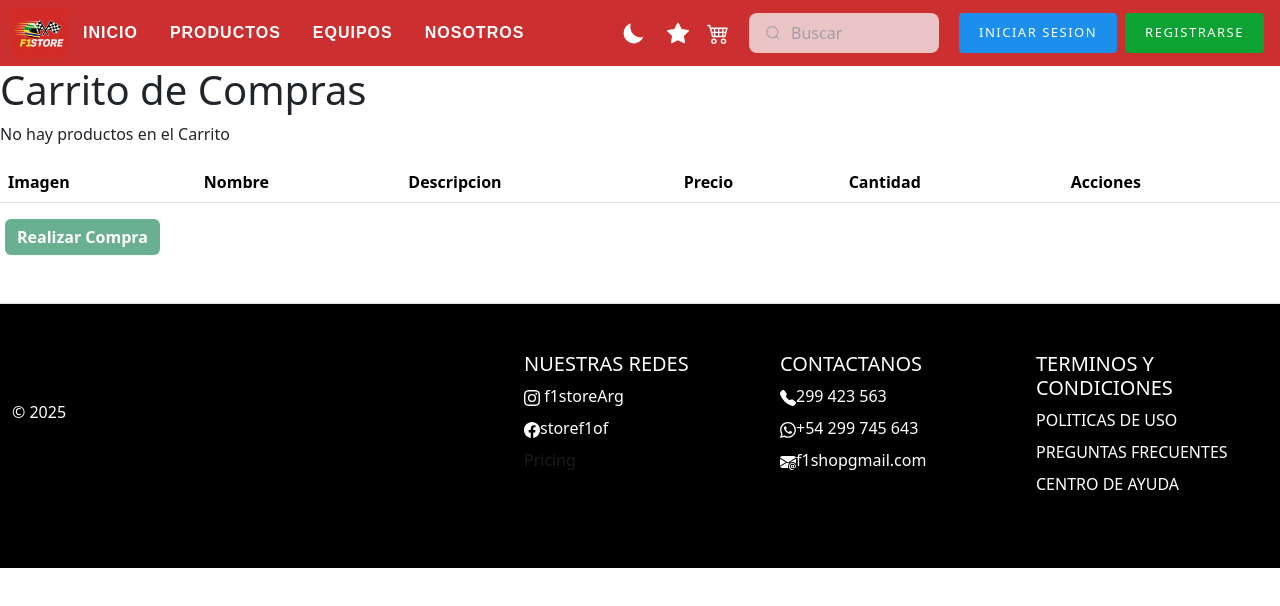
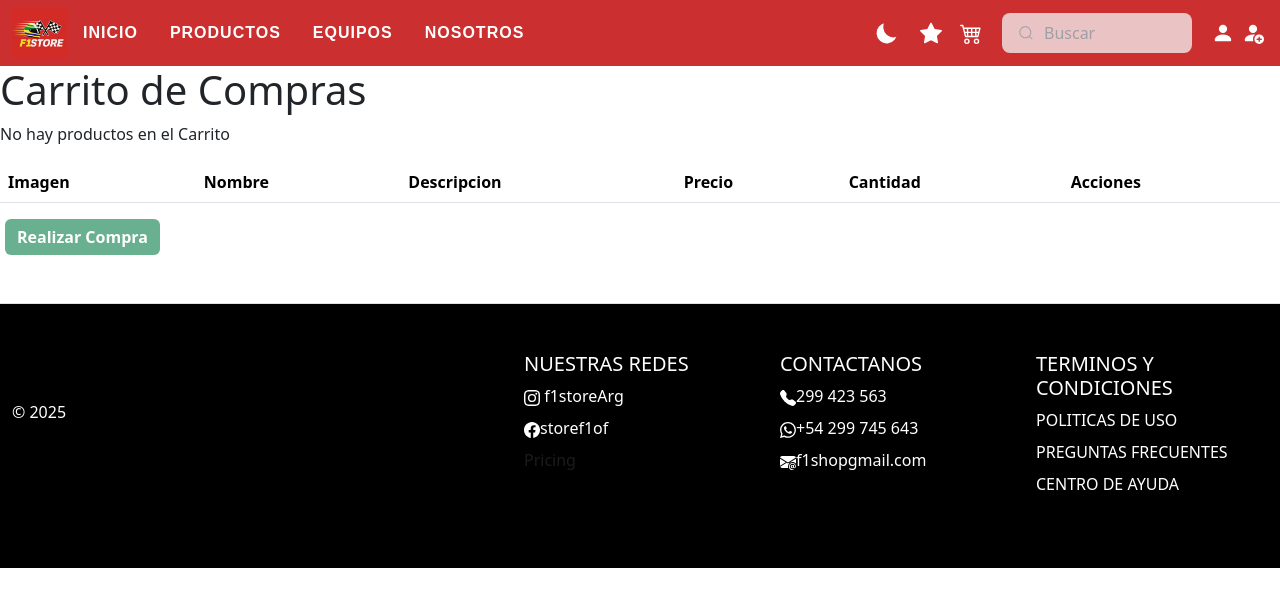
Before and after one commit to dariop14-cell/Simulacro-ProyectoPersonal, an Angular app: page /carrito in a window 1280 px wide. Shown: the top 606 px of the page. Built offline with nearby package versions, Linux system fonts and the light colour scheme.

Commit message:
cambiosnav30de10

```diff
--- a/src/app/navbar/nabvar.component.css
+++ b/src/app/navbar/nabvar.component.css
@@ -119,42 +119,9 @@ button {
   position: absolute;
 }
 
-/*Boton acceder*/
-#botonAcceder{
-  padding: 10px 20px;
-  border-radius: 4px;
-  border: 0;
-  background-color: rgb(28, 142, 236);
-  letter-spacing: 1.5px;
-  font-size: 13px;
-  transition: all 0.3s ease;
-  color: hsl(0, 0%, 100%);
-  cursor: pointer;
-}
-
-button:hover {
-  box-shadow: rgb(201, 46, 70) 0px 7px 0px 0px;
-}
-
-button:active {
-  background-color: rgb(255, 56, 86);
-  /*50, 168, 80*/
-  box-shadow: rgb(201, 46, 70) 0px 0px 0px 0px;
-  transform: translateY(5px);
-  transition: 200ms;
-}
-
-/*Boton Registro*/
-#botonRegistro{
-  padding: 10px 20px;
-  border-radius: 4px;
-  border: 0;
-  background-color: rgb(13, 163, 50);
-  letter-spacing: 1.5px;
-  font-size: 13px;
-  transition: all 0.3s ease;
-  color: hsl(0, 0%, 100%);
-  cursor: pointer;
+.btn-login svg {
+  fill: white;
+  color: white;
 }
 
 button:hover {
--- a/src/app/navbar/nabvar.component.html
+++ b/src/app/navbar/nabvar.component.html
@@ -72,8 +72,14 @@
             <input class="input" type="search" placeholder="Buscar" />
         </div>
 
-        <!-- Botones de Inicio de Sesion-->
-        <button type="button" class="btn-login mx-1" id="botonAcceder" (click)="abrirModalSesion()">INICIAR SESION</button>
+        <!-- Botones de Inicio de Sesion -->
+        <button type="button" class="btn-login mx-1 d-flex align-items-center gap-2" id="botonAcceder"
+            (click)="abrirModalSesion()">
+            <svg xmlns="http://www.w3.org/2000/svg"  width="22" height="22" fill="currentColor" class="bi bi-person-fill"
+                viewBox="0 0 16 16">
+                <path d="M3 14s-1 0-1-1 1-4 6-4 6 3 6 4-1 1-1 1zm5-6a3 3 0 1 0 0-6 3 3 0 0 0 0 6" />
+            </svg>
+        </button>
 
         <!--Modal de Inicio de sesion-->
         <div *ngIf="mostrarModalSesion" class="modal show d-block fondo-desenfocado" tabindex="-1" role="dialog">
@@ -111,7 +117,15 @@
         </div>
 
         <!--Boton de Registro-->
-        <button type="button" class="btn-login mx-1" id="botonRegistro" (click)="abrirModalRegistro()">REGISTRARSE</button>
+        <button type="button" class="btn-login mx-1 d-flex align-items-center gap-2" id="botonRegistro"
+            (click)="abrirModalRegistro()">
+            <svg xmlns="http://www.w3.org/2000/svg"  width="22" height="22" fill="currentColor" class="bi bi-person-fill-add"
+                viewBox="0 0 16 16">
+                <path
+                    d="M12.5 16a3.5 3.5 0 1 0 0-7 3.5 3.5 0 0 0 0 7m.5-5v1h1a.5.5 0 0 1 0 1h-1v1a.5.5 0 0 1-1 0v-1h-1a.5.5 0 0 1 0-1h1v-1a.5.5 0 0 1 1 0m-2-6a3 3 0 1 1-6 0 3 3 0 0 1 6 0" />
+                <path d="M2 13c0 1 1 1 1 1h5.256A4.5 4.5 0 0 1 8 12.5a4.5 4.5 0 0 1 1.544-3.393Q8.844 9.002 8 9c-5 0-6 3-6 4" />
+            </svg>
+        </button>
 
         <!--Modal de Registro-->
         <div *ngIf="mostrarModalRegistro" class="modal show d-block fondo-desenfocado" tabindex="-1" role="dialog">
--- a/src/app/paginas/categorias/categorias.component.css
+++ b/src/app/paginas/categorias/categorias.component.css
@@ -105,8 +105,6 @@
     }
 }
 
-
-
 .contenedor-productos{
     display: grid;
     grid-template-columns: repeat(4, 1fr);
@@ -120,3 +118,74 @@
     text-decoration: underline;
     padding-left: 55px;
 }
+
+/*Filtro*/
+.filtros {
+  background-color: #f8f9fa; /* gris claro para diferenciar del fondo */
+  border-radius: 12px;
+  padding: 20px;
+  box-shadow: 0 3px 10px rgba(0,0,0,0.1);
+  margin-bottom: 25px;
+}
+
+/* ====== ETIQUETAS ====== */
+.filtros label {
+  font-weight: 600;
+  color: #222;
+  margin-bottom: 6px;
+  display: block;
+}
+
+/* ====== SELECTS E INPUTS ====== */
+.filtros .form-select,
+.filtros .form-control {
+  border-radius: 8px;
+  border: 1px solid #ccc;
+  transition: all 0.3s ease;
+  background-color: #fff;
+}
+
+.filtros .form-select:focus,
+.filtros .form-control:focus {
+  border-color: #c8102e; /* Rojo Ferrari/F1 */
+  box-shadow: 0 0 5px rgba(200, 16, 46, 0.3);
+}
+
+/* ====== BOTÓN LIMPIAR ====== */
+.filtros .btn.btn-secondary {
+  background-color: #555; /* gris oscuro base */
+  border: none;
+  border-radius: 8px;
+  color: #fff;
+  font-weight: 600;
+  padding: 8px 15px;
+  transition: all 0.3s ease;
+}
+
+.filtros .btn.btn-secondary:hover {
+  background-color: #c8102e; /* rojo F1 */
+  transform: scale(1.03);
+  box-shadow: 0 2px 8px rgba(200, 16, 46, 0.4);
+}
+
+/* ====== BOTÓN (contenido interno) ====== */
+.filtros .button-top {
+  text-align: center;
+  width: 100%;
+}
+
+/* ====== RESPONSIVO ====== */
+@media (max-width: 768px) {
+  .filtros {
+    text-align: center;
+  }
+
+  .filtros .col-md-2,
+  .filtros .col-md-3 {
+    margin-bottom: 10px;
+  }
+
+  .filtros .btn {
+    width: 100%;
+  }
+}
```
